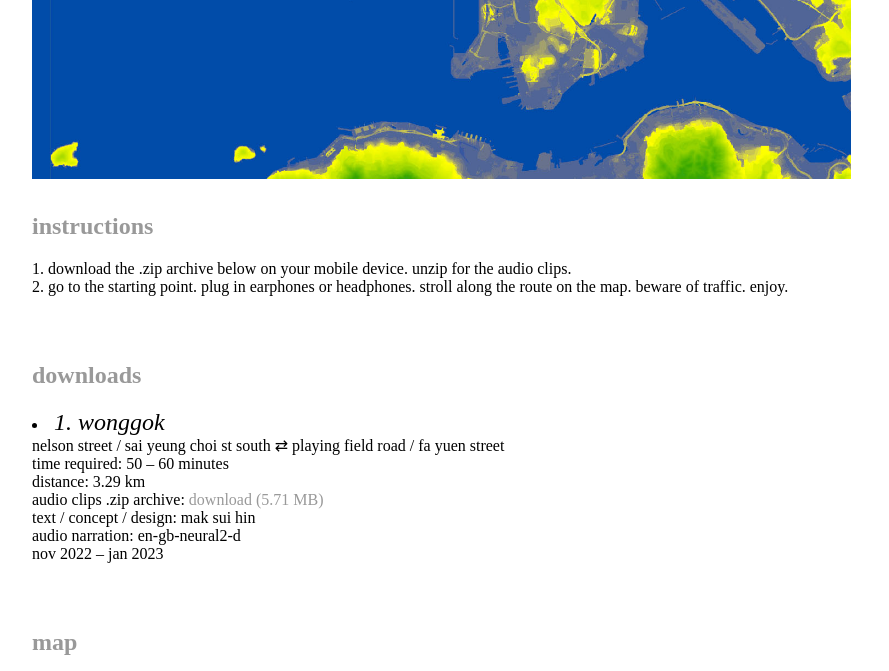
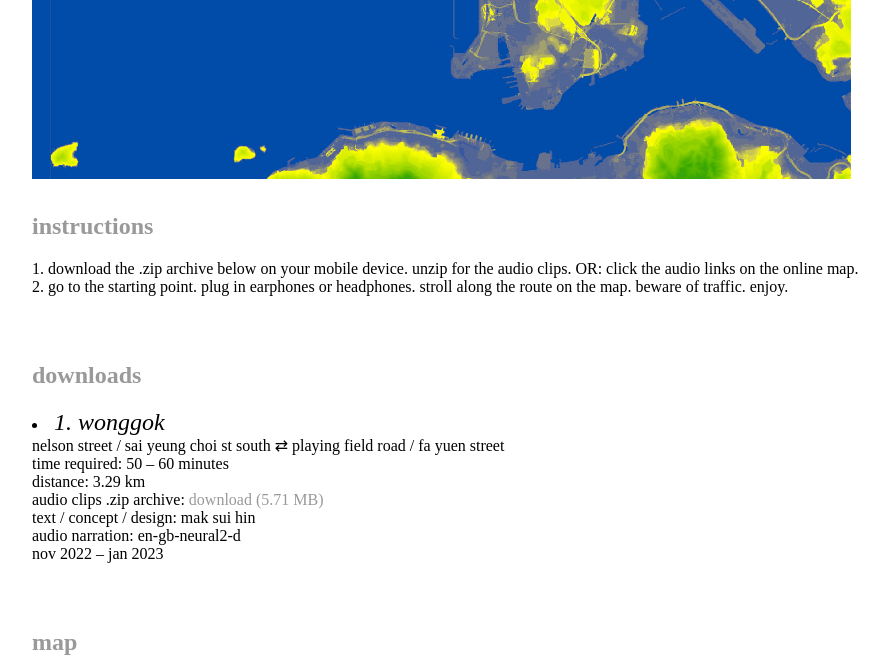
Before and after one commit to maksuihin/maksuihin.github.io, a Jekyll site: the page built from future.html, in a window 1280 px wide and 900 px high, scrolled down 400 px, cut to the strip 0-671 px from the top of the window. Shown: the whole strip, without its empty margins (96-985 px from the left). Built offline with Jekyll 4.4.1, drawn with Linux system fonts in a browser that asks for light colours.

Commit message:
Update future.html

```diff
--- a/future.html
+++ b/future.html
@@ -13,7 +13,7 @@
 
         <p><h2>instructions</h2>
 	<!-- 0.  (if you don’t have the map leaflet, you may print one on this web page.) </br> -->
-        1.  download the .zip archive below <!--or via <a href="http://t.me/future_archaeology">telegram</a>--> on your mobile device.  unzip for the audio clips.
+        1.  download the .zip archive below <!--or via <a href="http://t.me/future_archaeology">telegram</a>--> on your mobile device.  unzip for the audio clips.  OR: click the audio links on the online map.
         </br>
 	2.  go to the starting point.  plug in earphones or headphones.  stroll along the route on the map.  beware of traffic.  enjoy.
 </p>
```
